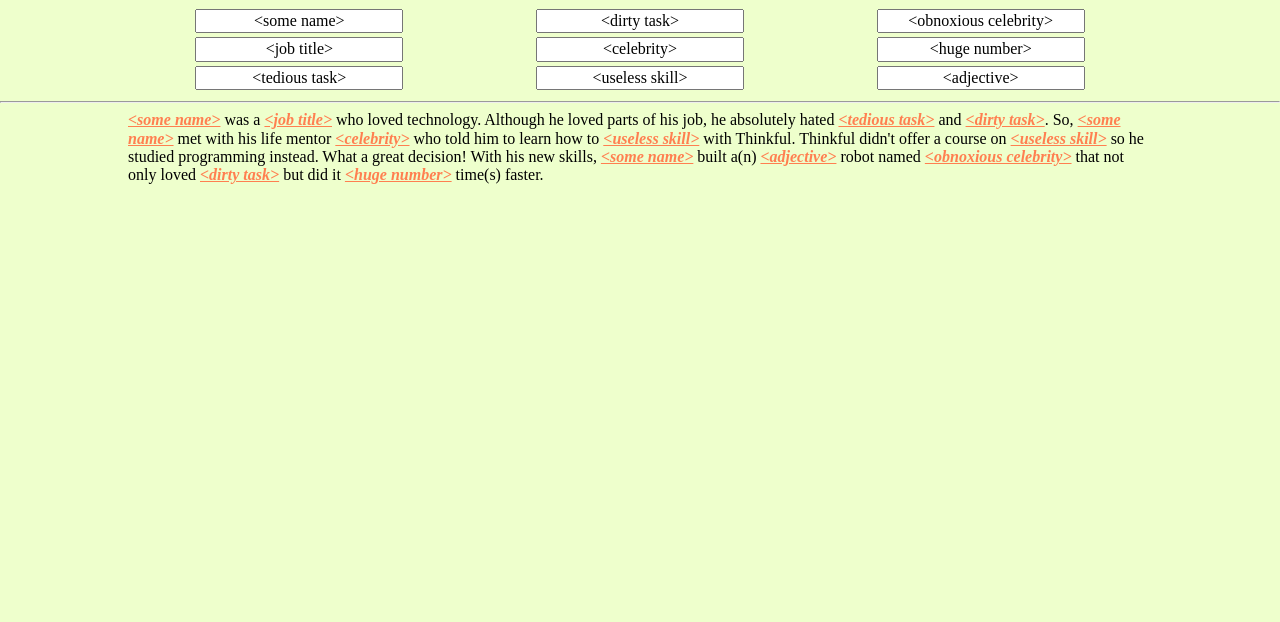
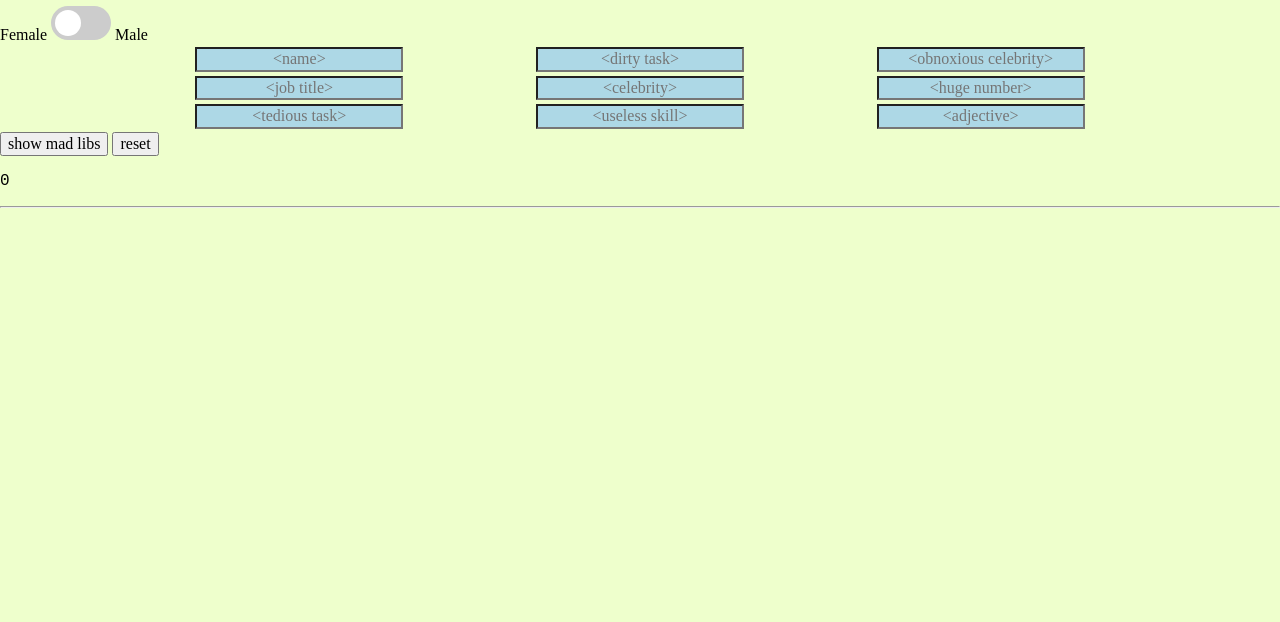
Before and after one commit to somethingsaid/madlibs, a website: page index.html in a window 1280 px wide. Shown: the part 178-800 px from the top of the page. Drawn offline with nearby package versions, Linux system fonts and the light colour scheme.

Commit message:
Added gender toggle for story

```diff
--- a/index.html
+++ b/index.html
@@ -20,17 +20,24 @@
     </nav>
     <div ng-controller="madLibsController">
         <section class="user-input">
-    	    <h1>Provide the following words:</h1>
+    	    <h1>Please provide the following:</h1>
+    	    <span>Female</span>
+    	    <label class="switch">
+    	    	<input type="checkbox" ng-model="isMale">
+    	    	<div class="slider round"></div>
+    	    </label>
+    	    <span>Male</span>
+    	    <form name="my-form" novalidate>
     	    <table align="center">
     		    <tr>
     	            <td>
-    	        	    <input ng-model="maleName" placeholder="<male name>" required>
+    	        	    <input ng-model="charName" placeholder="<name>" name="charName" required ng-minLength="3">
     	            </td>
     	            <td>
-    	        	    <input ng-model="dirtyTask" placeholder="<dirty task>" required>
+    	        	    <input ng-model="dirtyTask" placeholder="<dirty task>" name="dirtyTask" required>
     	            </td>
     	            <td>
-    	        	    <input ng-model="obnoxCeleb" placeholder="<obnoxious celebrity>" required>
+    	        	    <input ng-model="obnoxCeleb" placeholder="<obnoxious celebrity>" name="obnoxCeleb" required>
     	            </td>
     	        </tr>
     		    <tr>
@@ -56,12 +63,24 @@
     	            </td>
     	        </tr>
             </table>
+            <button ng-click="showMadLibs = !showMadLibs" type="submit">
+            	show mad libs
+            </button>
+            <button ng-click="reset()">
+            	reset
+            </button>
+        </form>
+        <pre>{{ my-form.maleName.$error | json }}</pre>
             <hr>
         </section>
-        <section class="mad-libs">
-    	    <p>
-    		    <em>{{maleName}}</em> was a <em>{{jobTitle}}</em> who loved technology. Although he loved parts of his job, he absolutely hated  <em>{{tediousTask}}</em> and <em>{{dirtyTask}}</em>. So, <em>{{maleName}}</em> met with his life mentor <em>{{celeb}}</em> who told him to learn how to <em>{{uselessSkill}}</em> with Thinkful. Thinkful didn't offer a course on <em>{{uselessSkill}}</em> so he studied programming instead.  What a great decision! With his new skills, <em>{{maleName}}</em> built a(n) <em>{{adjective}}</em> robot named <em>{{obnoxCeleb}}</em> that not only loved <em>{{dirtyTask}}</em> but did it <em>{{hugeNum}}</em> time(s) faster.
+        <section class="mad-libs" ng-if="showMadLibs">
+    	    <p ng-if="isMale">
+    		    <em>{{charName}}</em> was a <em>{{jobTitle}}</em> who loved technology. Although he loved parts of his job, he absolutely hated  <em>{{tediousTask}}</em> and <em>{{dirtyTask}}</em>. So, <em>{{charName}}</em> met with his life mentor <em>{{celeb}}</em> who told him to learn how to <em>{{uselessSkill}}</em> with Thinkful. Thinkful didn't offer a course on <em>{{uselessSkill}}</em> so he studied programming instead.  What a great decision! With his new skills, <em>{{charName}}</em> built a(n) <em>{{adjective}}</em> robot named <em>{{obnoxCeleb}}</em> that not only loved <em>{{dirtyTask}}</em> but did it <em>{{hugeNum}}</em> time(s) faster.
     	    </p>
+    	    <p ng-if="!isMale">
+    		    <em>{{charName}}</em> was a <em>{{jobTitle}}</em> who loved technology. Although she loved parts of her job, she absolutely hated  <em>{{tediousTask}}</em> and <em>{{dirtyTask}}</em>. So, <em>{{charName}}</em> met with her life mentor <em>{{celeb}}</em> who told her to learn how to <em>{{uselessSkill}}</em> with Thinkful. Thinkful didn't offer a course on <em>{{uselessSkill}}</em> so she studied programming instead.  What a great decision! With her new skills, <em>{{charName}}</em> built a(n) <em>{{adjective}}</em> robot named <em>{{obnoxCeleb}}</em> that not only loved <em>{{dirtyTask}}</em> but did it <em>{{hugeNum}}</em> time(s) faster.
+    	    </p>
+
         </section>
     </div>
   </body>
--- a/js/app.js
+++ b/js/app.js
@@ -1,12 +1,17 @@
 var app = angular.module('myApp', [])
 app.controller('madLibsController', function($scope) {
-	$scope.maleName = '<some name>';
-	$scope.dirtyTask = '<dirty task>';
-	$scope.obnoxCeleb = '<obnoxious celebrity>';
-	$scope.jobTitle = '<job title>';
-	$scope.celeb = '<celebrity>';
-	$scope.hugeNum = '<huge number>';
-	$scope.tediousTask = '<tedious task>';
-	$scope.uselessSkill = '<useless skill>';
-	$scope.adjective = '<adjective>';
+	$scope.reset = function() {
+		$scope.male = false;
+        $scope.charName = null;
+	    $scope.dirtyTask = null;
+	    $scope.obnoxCeleb = null;
+	    $scope.jobTitle = null;
+		$scope.celeb = null;
+		$scope.hugeNum = null;
+		$scope.tediousTask = null;
+		$scope.uselessSkill = null;
+		$scope.adjective = null;
+		$scope.showMadLibs = false;
+	}
+	$scope.reset();
 });
--- a/style/style.css
+++ b/style/style.css
@@ -35,6 +35,58 @@ html {
 body {
   background: #eeffcc; }
 
+/* The switch - the box around the slider */
+.switch {
+  position: relative;
+  display: inline-block;
+  width: 60px;
+  height: 34px; }
+
+/* Hide default HTML checkbox */
+.switch input {
+  display: none; }
+
+/* The slider */
+.slider {
+  position: absolute;
+  cursor: pointer;
+  top: 0;
+  left: 0;
+  right: 0;
+  bottom: 0;
+  background-color: #ccc;
+  -webkit-transition: .4s;
+  transition: .4s; }
+
+.slider:before {
+  position: absolute;
+  content: "";
+  height: 26px;
+  width: 26px;
+  left: 4px;
+  bottom: 4px;
+  background-color: white;
+  -webkit-transition: .4s;
+  transition: .4s; }
+
+input:checked + .slider {
+  background-color: #2196F3; }
+
+input:focus + .slider {
+  box-shadow: 0 0 1px #2196F3; }
+
+input:checked + .slider:before {
+  -webkit-transform: translateX(26px);
+  -ms-transform: translateX(26px);
+  transform: translateX(26px); }
+
+/* Rounded sliders */
+.slider.round {
+  border-radius: 34px; }
+
+.slider.round:before {
+  border-radius: 50%; }
+
 .user-input table {
   width: 80%;
   margin: auto; }
```
